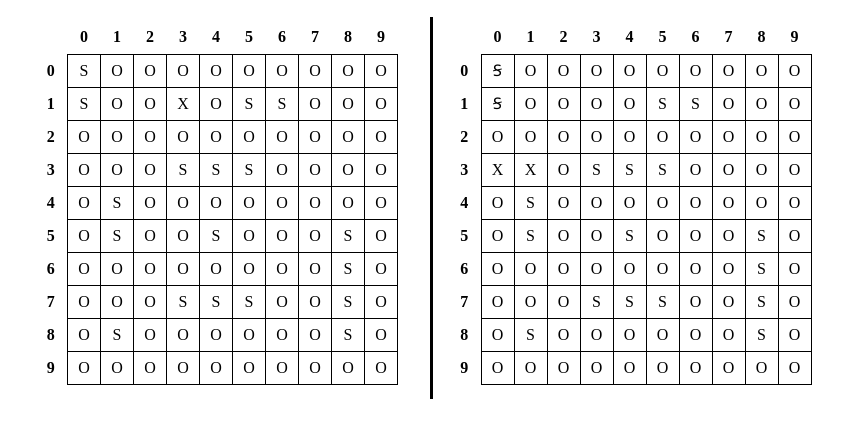
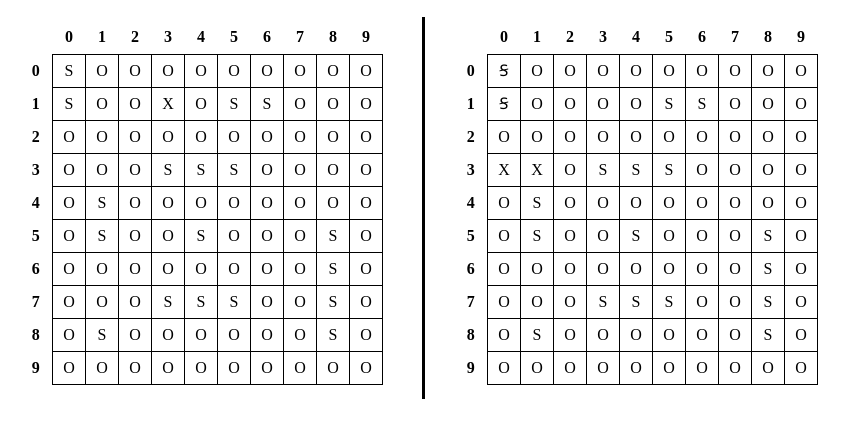
Before and after one commit to JellyRollJunior/kurimanju-battleship, a website built with webpack: page src/index.html in a window 1280 px wide. Shown: the part 51-488 px from the top of the page, without its empty margins (217-1066 px from the left). Built offline with nearby package versions, Linux system fonts and the light colour scheme.

Commit message:
refactor: rename table names, move rival board to align visual center

```diff
--- a/src/index.html
+++ b/src/index.html
@@ -8,9 +8,9 @@
   <body>
     <h1>kurimanju battleship</h1>
     <div class="playing-area">
-      <table id="player-one-board"></table>
+      <table id="challenger-board"></table>
       <div class="separator"></div>
-      <table id="player-two-board"></table>
+      <table id="rival-board"></table>
     </div>
   </body>
 </html>
--- a/src/styles.css
+++ b/src/styles.css
@@ -48,7 +48,7 @@ body {
   display: grid;
   justify-items: center;
   align-items: center;
-  grid-template-columns: 1fr 50px 1fr;
+  grid-template-columns: 1fr 80px 1fr;
 
   margin-top: 24px;
 }
@@ -57,8 +57,11 @@ body {
   height: 105%;
   width: 1px;
   margin-top: 10px;
-  margin-left: 17px;
   border-left: 3px solid black;
+}
+
+#rival-board {
+  margin-left: -17px;
 }
 
 table {
--- a/src/view/view.js
+++ b/src/view/view.js
@@ -61,11 +61,11 @@ const renderBoard = (boardElement, board) => {
 }
 
 const renderPlayerOneBoard = (board) => {
-    const holder = document.querySelector('#player-one-board');
+    const holder = document.querySelector('#challenger-board');
     renderBoard(holder, board);
 };
 
 const renderPlayerTwoBoard = (board) => {
-    const holder = document.querySelector('#player-two-board');
+    const holder = document.querySelector('#rival-board');
     renderBoard(holder, board);
 }
```
